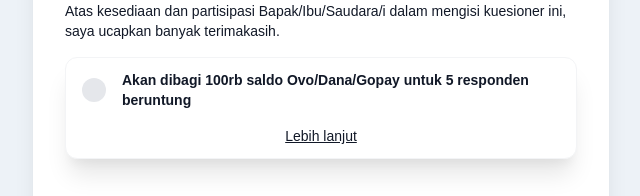
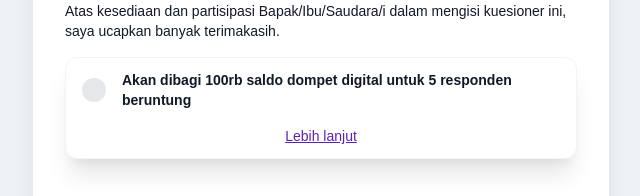
Before and after one commit to Asebodi/skripsi-form, a React (Create React App) app: page / in a window 1280 px wide. Shown: the part 467-663 px from the top of the page, without its empty margins (319-959 px from the left). Built offline with nearby package versions, Linux system fonts and the light colour scheme.

Commit message:
Small text changes

```diff
--- a/src/components/Finish.jsx
+++ b/src/components/Finish.jsx
@@ -18,8 +18,7 @@ export default function Finish() {
         </div>
         <div className="">
           <p className="">
-            Anda akan dikontak melalui Whatsapp jika beruntung mendapatkan
-            hadiah.
+            Anda akan dihubungi melalui Whatsapp jika beruntung.
           </p>
           <Link to="/undian" className="block mt-2 underline text-purple-800">
             Lebih lanjut
--- a/src/components/Onboarding.jsx
+++ b/src/components/Onboarding.jsx
@@ -42,11 +42,14 @@ export default function Onboarding() {
           </div>
           <div className="">
             <h2 className="font-bold text-md">
-              Akan dibagi 100rb saldo Ovo/Dana/Gopay untuk 5 responden beruntung
+              Akan dibagi 100rb saldo dompet digital untuk 5 responden beruntung
             </h2>
           </div>
         </div>
-        <Link to="/undian" className="underline block mt-4 text-center">
+        <Link
+          to="/undian"
+          className="underline block mt-4 text-center text-purple-800"
+        >
           Lebih lanjut
         </Link>
       </div>
--- a/src/components/Recorded.jsx
+++ b/src/components/Recorded.jsx
@@ -18,8 +18,7 @@ export default function Recorded() {
         </div>
         <div className="">
           <p className="">
-            Anda akan dikontak melalui Whatsapp jika beruntung mendapatkan
-            hadiah.
+            Anda akan dihubungi melalui Whatsapp jika beruntung.
           </p>
           <Link to="/undian" className="block mt-2 underline text-purple-800">
             Lebih lanjut
```
